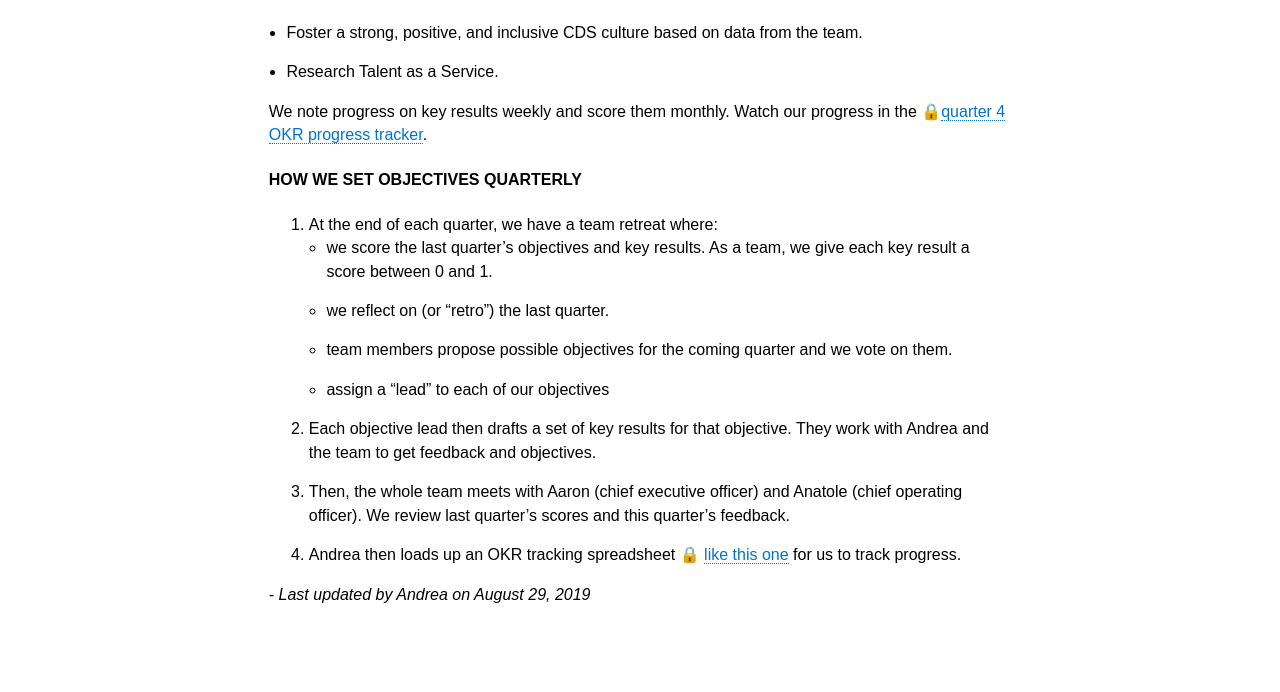
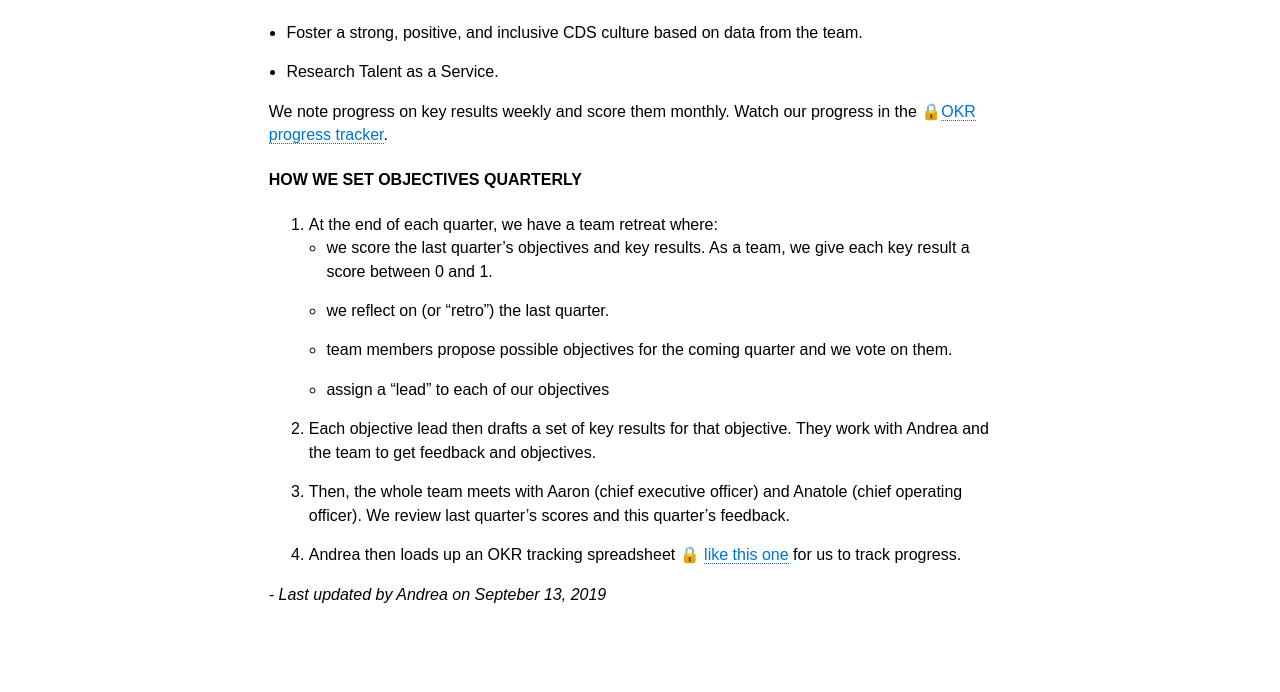
Before and after one commit to cds-snc/talent, a Jekyll site: the page built from _pages/en/about/vision-objectives.md, in a window 1280 px wide. Shown: the part 656-1348 px from the top of the page. Built offline with Jekyll 4.4.1, drawn with Linux system fonts in a browser that asks for light colours.

Commit message:
update to link

```diff
--- a/_pages/en/about/vision-objectives.md
+++ b/_pages/en/about/vision-objectives.md
@@ -24,7 +24,7 @@ Objectives are overarching goals. Key results are concrete manifestations of eac
 * Foster a strong, positive, and inclusive CDS culture based on data from the team.
 * Research Talent as a Service.
 
-We note progress on key results weekly and score them monthly. Watch our progress in the 🔒[quarter 4 OKR progress tracker](https://docs.google.com/spreadsheets/d/15qK2h9FOPY7I3tXrbf6_OIuDjRUrxsJbiNFJuKnnPQ4/edit#gid=504851476).
+We note progress on key results weekly and score them monthly. Watch our progress in the 🔒[OKR progress tracker](https://docs.google.com/spreadsheets/d/15qK2h9FOPY7I3tXrbf6_OIuDjRUrxsJbiNFJuKnnPQ4/edit#gid=504851476).
 
 #### How we set objectives quarterly
 
@@ -35,6 +35,6 @@ We note progress on key results weekly and score them monthly. Watch our progres
  * assign a "lead" to each of our objectives
 2. Each objective lead then drafts a set of key results for that objective. They work with Andrea and the team to get feedback and objectives.
 3. Then, the whole team meets with Aaron (chief executive officer) and Anatole (chief operating officer). We review last quarter's scores and this quarter's feedback.
-4. Andrea then loads up an OKR tracking spreadsheet 🔒 [like this one](https://docs.google.com/spreadsheets/d/1PHSA14FN6d0l-RfceFHuUY7JDmPaAID17Mtz011gJUU/edit#gid=0) for us to track progress.
+4. Andrea then loads up an OKR tracking spreadsheet 🔒 [like this one](https://docs.google.com/spreadsheets/d/15qK2h9FOPY7I3tXrbf6_OIuDjRUrxsJbiNFJuKnnPQ4/edit#gid=504851476) for us to track progress.
 
-_- Last updated by Andrea on August 29, 2019_
+_- Last updated by Andrea on Septeber 13, 2019_
```
